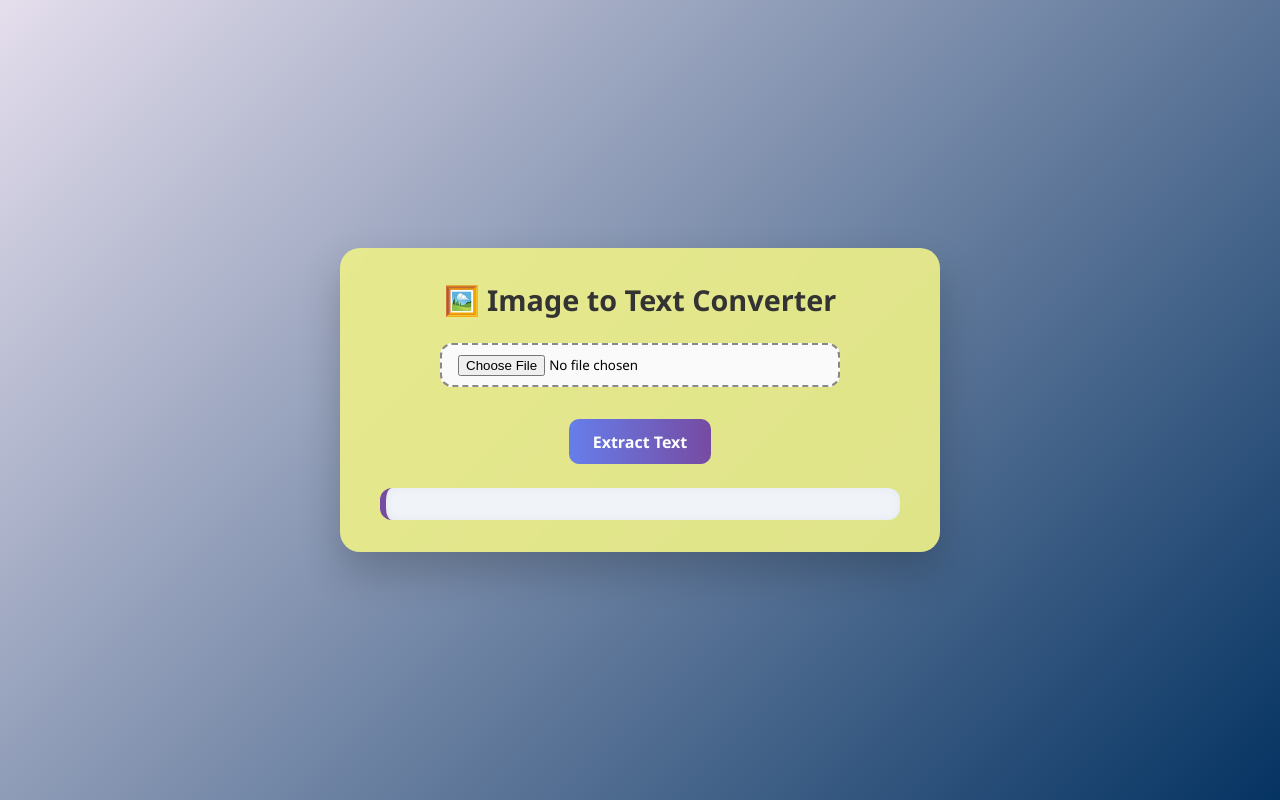
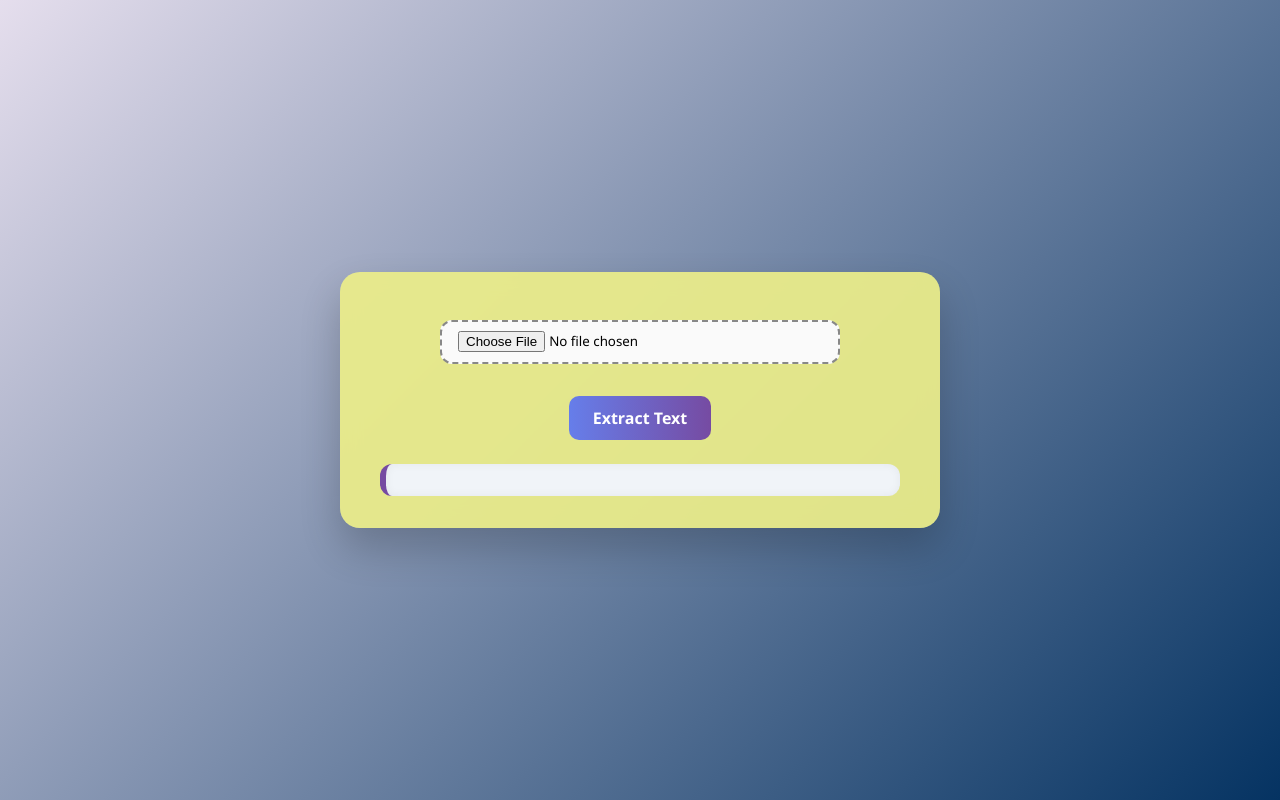
Before and after one commit to MD-AZAZ-AHAMED/Image-to-Text-Converter-App, a plain HTML site: page index.html in a window 1280 px wide. Drawn offline with Linux system fonts and the light colour scheme.

Commit message:
Update style.css

```diff
--- a/style.css
+++ b/style.css
@@ -28,14 +28,7 @@ body > div {
 }
 
 /* Optional heading */
-body > div::before {
-    content: "🖼️ Image to Text Converter";
-    display: block;
-    font-size: 1.8rem;
-    font-weight: bold;
-    margin-bottom: 1.5rem;
-    color: #333;
-}
+
 
 /* File input */
 input[type="file"] {
```
